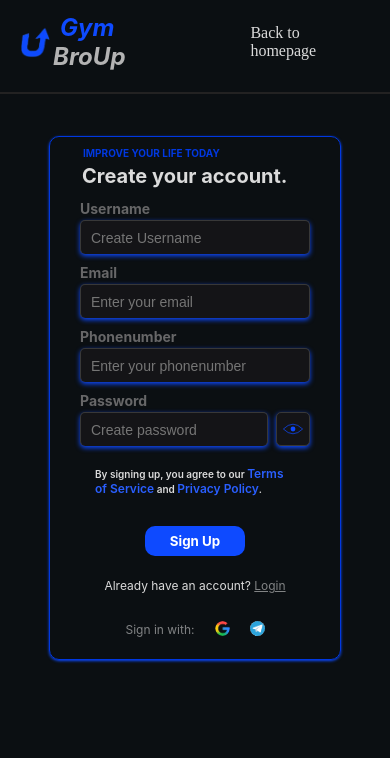
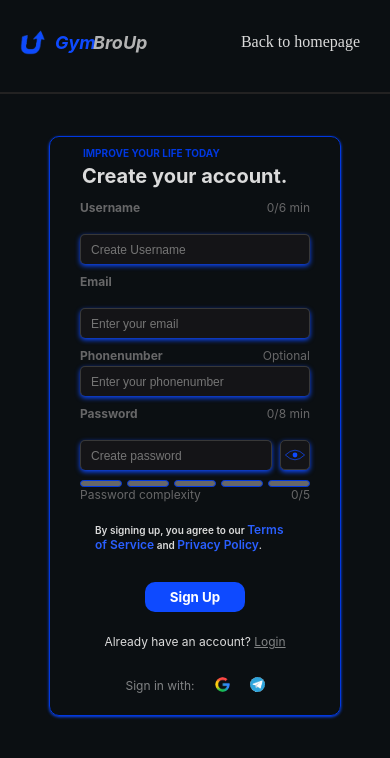
Before and after one commit to shvetsaleksandr2006-commits/GymBroApp, a plain HTML site: page Pages/Register/register.html in a window 390 px wide. Both pictures are taken after a click on the button 293 px from the left and 429 px from the top of the page. Drawn offline with Linux system fonts and the light colour scheme.

Commit message:
Add registration validation UI and username character counter

```diff
--- a/Pages/Register/media-register.css
+++ b/Pages/Register/media-register.css
@@ -19,9 +19,17 @@
     .left-block {
         display: none;
     }
+}
 
-    /* right-block */
+@media (max-width: 420px) {
+    .logo {
+        width: 25px;
+        height: auto;
+    }
 
+    .hero-text {
+        color: #0E4AFF;
 
-
+        font-size: 18px;
+    }
 }
--- a/Pages/Register/register.css
+++ b/Pages/Register/register.css
@@ -259,10 +259,25 @@ p {
     align-items: center;
 }
 
+.field-header {
+    display: flex;
+    justify-content: space-between;
+    align-items: center;
+    width: 100%;
+}
+
+.span {
+    font-family: Inter, arial, sans-serif ;
+    color: #676768;
+    font-size: 12px;
+    margin-top: 10px;
+    margin-bottom: 3px;
+    font-weight: 400;
+}
 .form-title {
     font-family: Inter, arial, sans-serif ;
     color: #676768;
-    font-size: 14px;
+    font-size: 12px;
     margin-top: 10px;
     margin-bottom: 3px;
     font-weight: 700;
@@ -285,6 +300,16 @@ p {
     align-items: start;
 }
 
+.field-message {
+    color: #ff0000;
+    font-size: 12px;
+    margin-top: 2px;
+    margin-bottom: 2px;
+    text-align: center;
+    min-height: 12px;
+    line-height: 12px;
+    max-width: 230px;
+}
 .password {
     display: flex;
     flex-direction: row;
@@ -299,8 +324,8 @@ p {
     color: #ffffff;
     border-radius: 5px;
     cursor: pointer;
-    flex: 0 0 34px;
-    height: 34px;
+    flex: 0 0 30px;
+    height: 30px;
     box-sizing: border-box;
     border: #383838  solid 1px;
     box-shadow: 0 2px 5px #0E4AFF;
@@ -333,12 +358,12 @@ p {
     border-bottom: #0038e1;
     box-shadow: 0 2px 5px #0E4AFF;
     width: 230px;
-    height: 34px;
+    height: 30px;
     padding: 10px;
     box-sizing: border-box;
     border-radius: 5px;
     color: #bebebe;
-    font-size: 14px;
+    font-size: 12px;
 }
 
 .password-input {
@@ -359,6 +384,36 @@ p {
 
 .show-password.opened .circle {
     fill: #0E4AFF;
+}
+
+
+.strength-bar {
+    display: flex;
+    justify-content: space-between;
+    align-items: center;
+    width: 230px;
+    padding-top: 10px;
+}
+
+.strength-bar-span {
+    background-color: #676768;
+    width: 40px;
+    height: 5px;
+    border-radius: 50px;
+    border: 1px solid #0038e1;
+}
+
+.password-complexity-container {
+    display: flex;
+    justify-content: space-between;
+    align-items: center;
+
+}
+
+.password-complexity-span {
+    font-family: Inter, arial, sans-serif ;
+    color: #676768;
+    font-size: 12px;
 }
 
 .terms {
--- a/Pages/Register/register.html
+++ b/Pages/Register/register.html
@@ -46,31 +46,57 @@
 					<h1>Create your account.</h1>
 				</div>
 
-				<form action="register-form" class="register-form">
+				<form action="register-form" class="register-form" method="post" >
 					<div class="input-group">
 						<div class="input-form">
-							<label for="nickname" class="form-title">Username</label>
-							<input class="input" type="text" id="nickname" name="nickname" placeholder="Create Username" aria-label="Username" autocomplete="username">
+							<div class="field-header">
+								<label for="nickname" class="form-title">Username</label>
+								<span class="span" id="username-counter">0/6 min</span>
+							</div>
+
+							<p id="username-message" class="field-message"></p>
+							<input class="input" type="text" id="nickname" name="nickname" placeholder="Create Username" aria-label="Username" autocomplete="username" minlength="6" maxlength="20" required >
 						</div>
 						<div class="input-form">
 							<label for="email" class="form-title">Email</label>
-							<input class="input" type="email" id="email" name="email" placeholder="Enter your email" aria-label="Email" autocomplete="email">
+							<p id="email-message" class="field-message"></p>
+							<input class="input" type="email" id="email" name="email" placeholder="Enter your email" aria-label="Email" autocomplete="email" required >
 						</div>
 						<div class="input-form">
-							<label for="phone" class="form-title">Phonenumber</label>
+							<div class="field-header">
+								<label for="phone" class="form-title">Phonenumber</label>
+								<span class="span">Optional</span>
+							</div>
+
 							<input class="input" type="tel" id="phone" name="phone" placeholder="Enter your phonenumber" aria-label="Phone number" autocomplete="tel">
 						</div>
 						<div class="input-form-password">
-							<label for="password" class="form-title password-label">Password</label>
+							<div class="field-header">
+								<label for="password" class="form-title password-label">Password</label>
+								<span class="span">0/8 min</span>
+							</div>
+							<p id="password-message" class="field-message"></p>
 							<div class="password">
-								<input class="password-input" type="password" id="password" name="password" placeholder="Create password" aria-label="Password" autocomplete="new-password">
+								<input class="password-input" type="password" id="password" name="password"  placeholder="Create password" aria-label="Password" autocomplete="new-password" minlength="8" maxlength="128" required >
 								<button id="show-password" class="show-password" type="button">
 									<svg width="40" height="40" viewBox="0 0 100 100" >
 										<path d="M 10 50 Q 50 90 90 50" stroke="#0E4AFF"stroke-width="3" fill="none" class="upper-eyelid"></path>
-										<circle cx="50" cy="50" r="10" fill="none" class="circle"></circle>
-										<path d="M 10 50 Q 50 90 90 50" stroke="#0E4AFF" stroke-width="3" fill="none"></path>
+										<circle cx="50" cy="50" r="10" fill="none" class="circle"></circle>											<path d="M 10 50 Q 50 90 90 50" stroke="#0E4AFF" stroke-width="3" fill="none"></path>
 									</svg>
 								</button>
+							</div>
+							<div>
+								<div class="strength-bar">
+									<span class="strength-bar-span"></span>
+									<span class="strength-bar-span"></span>
+									<span class="strength-bar-span"></span>
+									<span class="strength-bar-span"></span>
+									<span class="strength-bar-span"></span>
+								</div>
+								<div class="password-complexity-container">
+									<span class="password-complexity-span">Password complexity</span>
+									<span class="password-complexity-span">0/5</span>
+								</div>
 							</div>
 						</div>
 					</div>
@@ -98,7 +124,6 @@
 					</div>
 
 				</form>
-
 
 			</div>
 		</main>
@@ -143,6 +168,53 @@
 			}
 			this.classList.toggle('opened');
 		});
+
+
+		document.querySelector('.register-btn').addEventListener('click', function(event) {
+			const passwordInput = document.querySelector('#password');
+			const password_message = document.querySelector('#password-message');
+			if(passwordInput.value.length >= 8) {
+				console.log('Password is valid');
+				passwordInput.style.borderColor = 'green'; // Change border color to green for valid password
+				password_message.textContent = ''; // Clear any previous message
+			}
+			else if(passwordInput.value.length === 0) {
+				passwordInput.style.borderColor = ''; // Reset border color when input is empty
+				password_message.textContent = 'Enter a password'; // Clear any previous message
+			}
+			else {
+				console.log('Password is too short');
+				passwordInput.style.borderColor = 'red'; // Change border color to red for invalid password
+				password_message.textContent = 'Password must be at least 8 characters long'; // Display error message
+			}
+
+			const  username_message = document.querySelector('#username-message');
+			const  usernameInput = document.querySelector('#nickname')
+			if(usernameInput.value.length <=5 ) {
+				username_message.textContent = 'Username must be at least 6 characters long. Use uppercase and lowercase letters and numbers.';
+				usernameInput.style.borderColor = 'orange';
+			}
+			else if (usernameInput.value.length > 5 && /[A-Z]/.test(usernameInput.value) && /[a-z]/.test(usernameInput.value) && /[0-9]/.test(usernameInput.value )) {
+				console.log('Username is valid');
+				usernameInput.style.borderColor = 'green';
+
+			}
+			else {
+				usernameInput.style.borderColor = 'red';
+				username_message.textContent = 'Create a username';
+				username_message.textContent = 'Use uppercase and lowercase letters and numbers';
+			}
+		});
+
+		document.querySelector('#nickname').addEventListener('input', function(event) {
+
+			let count = event.target.value.length;
+			let username_count = document.querySelector('#username-counter')
+
+			username_count.textContent =`${count}/6 min`;
+
+		});
+
 	</script>
 </body>
 </html>
```
